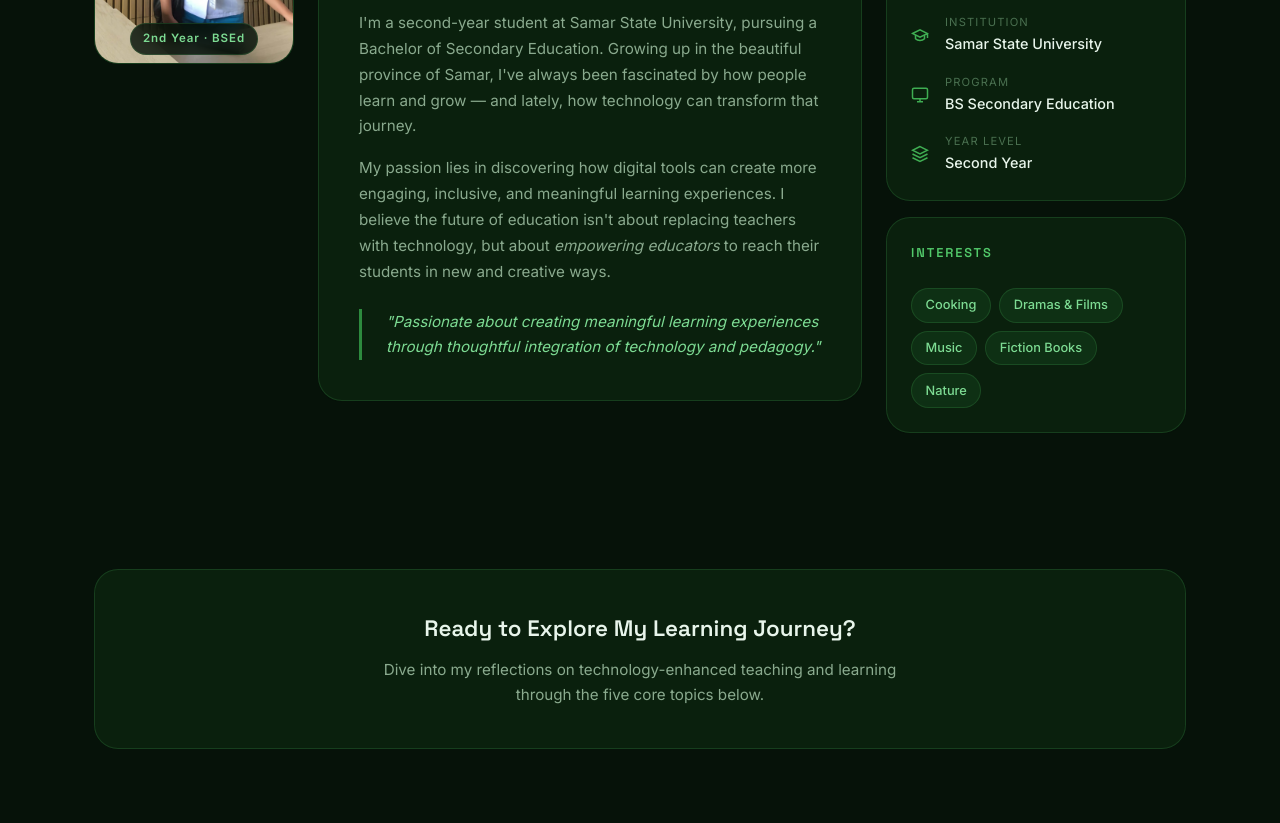
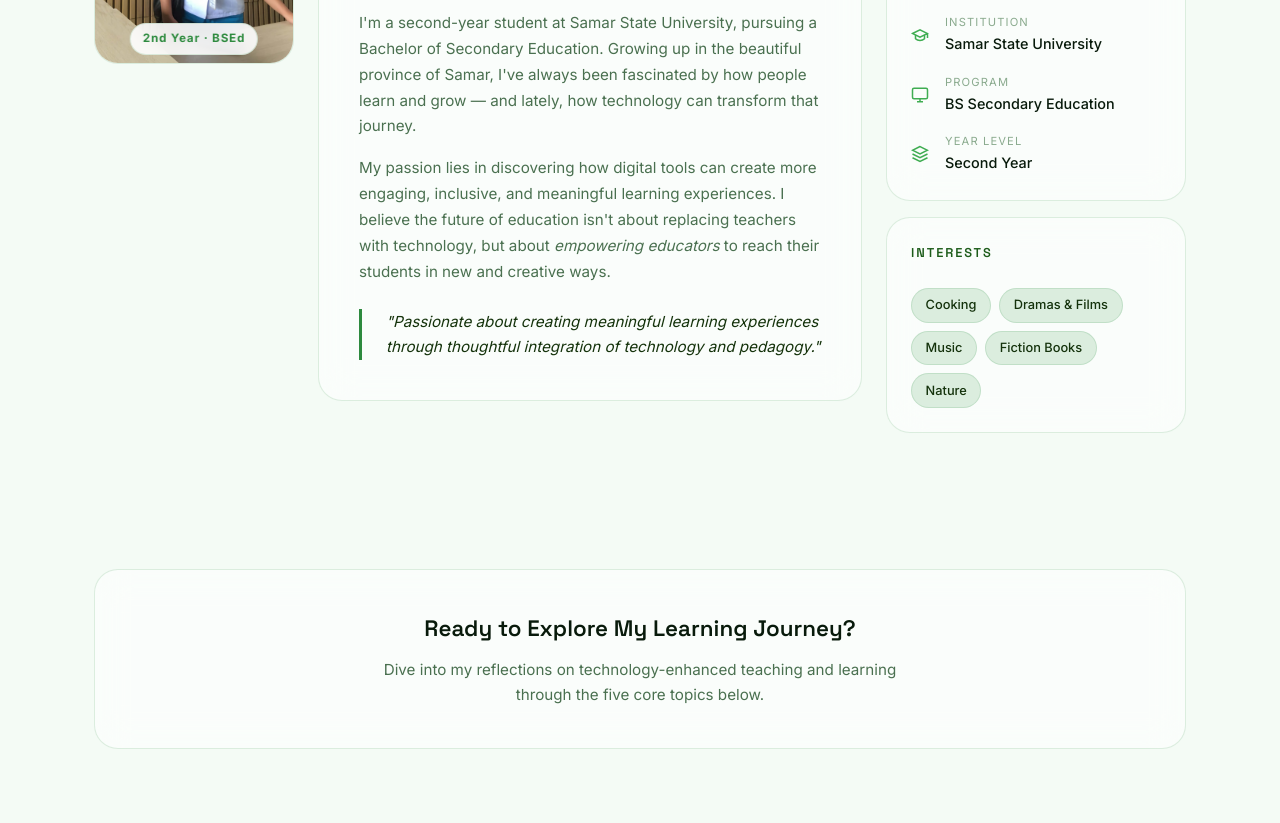
Before and after one commit to IanEbron33/portfolio-ryza, a plain HTML site: page index.html in a window 1280 px wide. Shown: the part 1217-2040 px from the top of the page. Drawn offline with Linux system fonts and the light colour scheme.

Commit message:
Second Commit

```diff
--- a/assets/css/style.css
+++ b/assets/css/style.css
@@ -2,28 +2,28 @@
    DESIGN TOKENS
    ============================================================ */
 :root {
-  /* Green Palette */
-  --clr-bg:          #061209;
-  --clr-bg-2:        #0c1e10;
-  --clr-surface:     #0f2213;
-  --clr-green-900:   #14320b;
-  --clr-green-700:   #1d5c1a;
+  /* Green Palette - Light Mode */
+  --clr-bg:          #f4fbf5;
+  --clr-bg-2:        #e8f5eb;
+  --clr-surface:     #ffffff;
+  --clr-green-900:   #0a1c0d;
+  --clr-green-700:   #14320b;
   --clr-green-500:   #2d8a3e;
   --clr-green-400:   #3fad52;
-  --clr-green-300:   #52c96a;
-  --clr-green-200:   #7ddb93;
+  --clr-green-300:   #1d5c1a; /* Darker accent for light bg */
+  --clr-green-200:   #14320b; /* Very dark for hover text */
   --clr-green-100:   #b8f0c4;
   --clr-mint:        #c5f5d0;
 
-  /* Glass */
-  --glass-bg:        rgba(20, 60, 25, 0.35);
-  --glass-border:    rgba(80, 200, 100, 0.18);
+  /* Glass - Light Mode */
+  --glass-bg:        rgba(255, 255, 255, 0.55);
+  --glass-border:    rgba(45, 138, 62, 0.15);
   --glass-blur:      18px;
 
-  /* Text */
-  --clr-text:        #e8f5eb;
-  --clr-text-muted:  #8aaa8e;
-  --clr-text-dim:    #4a7050;
+  /* Text - Light Mode */
+  --clr-text:        #081a0b;
+  --clr-text-muted:  #4a7050;
+  --clr-text-dim:    #8aaa8e;
 
   /* Typography */
   --font-head: 'Space Grotesk', sans-serif;
@@ -120,7 +120,7 @@ a { color: inherit; text-decoration: none; }
   transition: background 0.4s, backdrop-filter 0.4s, border-color 0.4s;
 }
 .nav-header.scrolled {
-  background: rgba(6, 18, 9, 0.75);
+  background: rgba(244, 251, 245, 0.85);
   backdrop-filter: blur(20px);
   -webkit-backdrop-filter: blur(20px);
   border-bottom: 1px solid var(--glass-border);
@@ -153,7 +153,7 @@ a { color: inherit; text-decoration: none; }
   position: fixed;
   inset: 0;
   /* Fully opaque — no alpha, no backdrop-filter (causes see-through on mobile) */
-  background: #061209;
+  background: #f4fbf5;
   z-index: 9999;
   /* Hidden state */
   opacity: 0;
@@ -472,12 +472,12 @@ a { color: inherit; text-decoration: none; }
   bottom: var(--space-xs);
   left: 50%;
   transform: translateX(-50%);
-  background: rgba(6, 18, 9, 0.82);
+  background: rgba(255, 255, 255, 0.9);
   border: 1px solid var(--glass-border);
   backdrop-filter: blur(8px);
-  color: var(--clr-green-200);
+  color: var(--clr-green-500);
   font-size: 0.72rem;
-  font-weight: 600;
+  font-weight: 700;
   letter-spacing: 0.08em;
   padding: 0.3rem 0.75rem;
   border-radius: 99px;
@@ -649,7 +649,7 @@ a { color: inherit; text-decoration: none; }
   border-radius: calc(var(--radius-lg) - 4px);
   overflow: hidden;
   margin-bottom: var(--space-md);
-  background: rgba(10, 35, 14, 0.4);
+  background: rgba(45, 138, 62, 0.05);
 }
 .topic-image {
   width: 100%;
@@ -696,7 +696,7 @@ a { color: inherit; text-decoration: none; }
 }
 .reflection-block {
   padding: var(--space-sm) var(--space-md);
-  background: rgba(10, 35, 14, 0.6);
+  background: rgba(255, 255, 255, 0.6);
   border-radius: var(--radius-sm);
   border-left: 2px solid var(--clr-green-700);
 }
@@ -719,7 +719,7 @@ a { color: inherit; text-decoration: none; }
    SYNTHESIS
    ============================================================ */
 .synthesis-section {
-  background: linear-gradient(180deg, transparent, rgba(14, 50, 20, 0.2), transparent);
+  background: linear-gradient(180deg, transparent, rgba(45, 138, 62, 0.06), transparent);
 }
 .synthesis-grid {
   display: grid;
```
